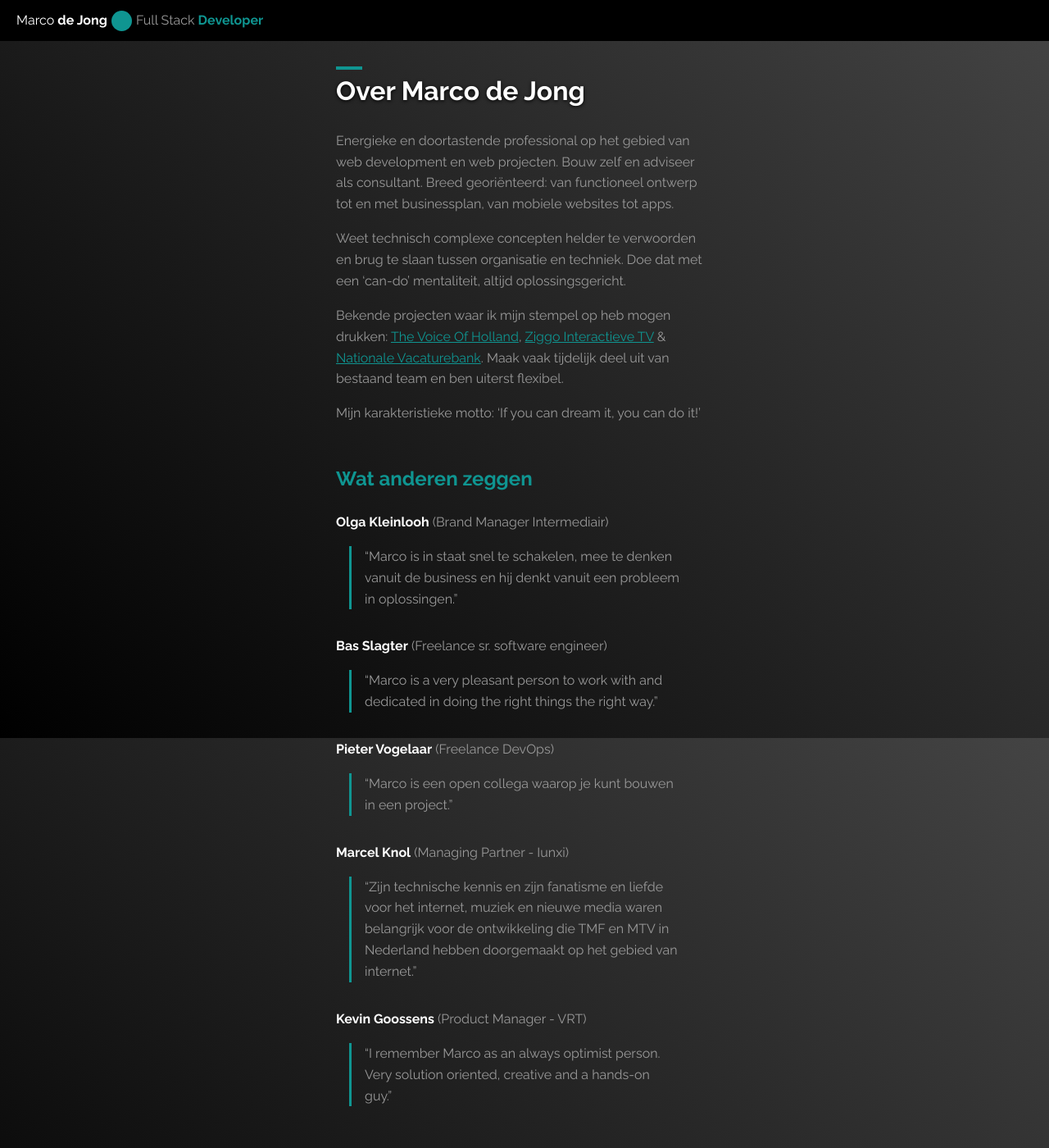
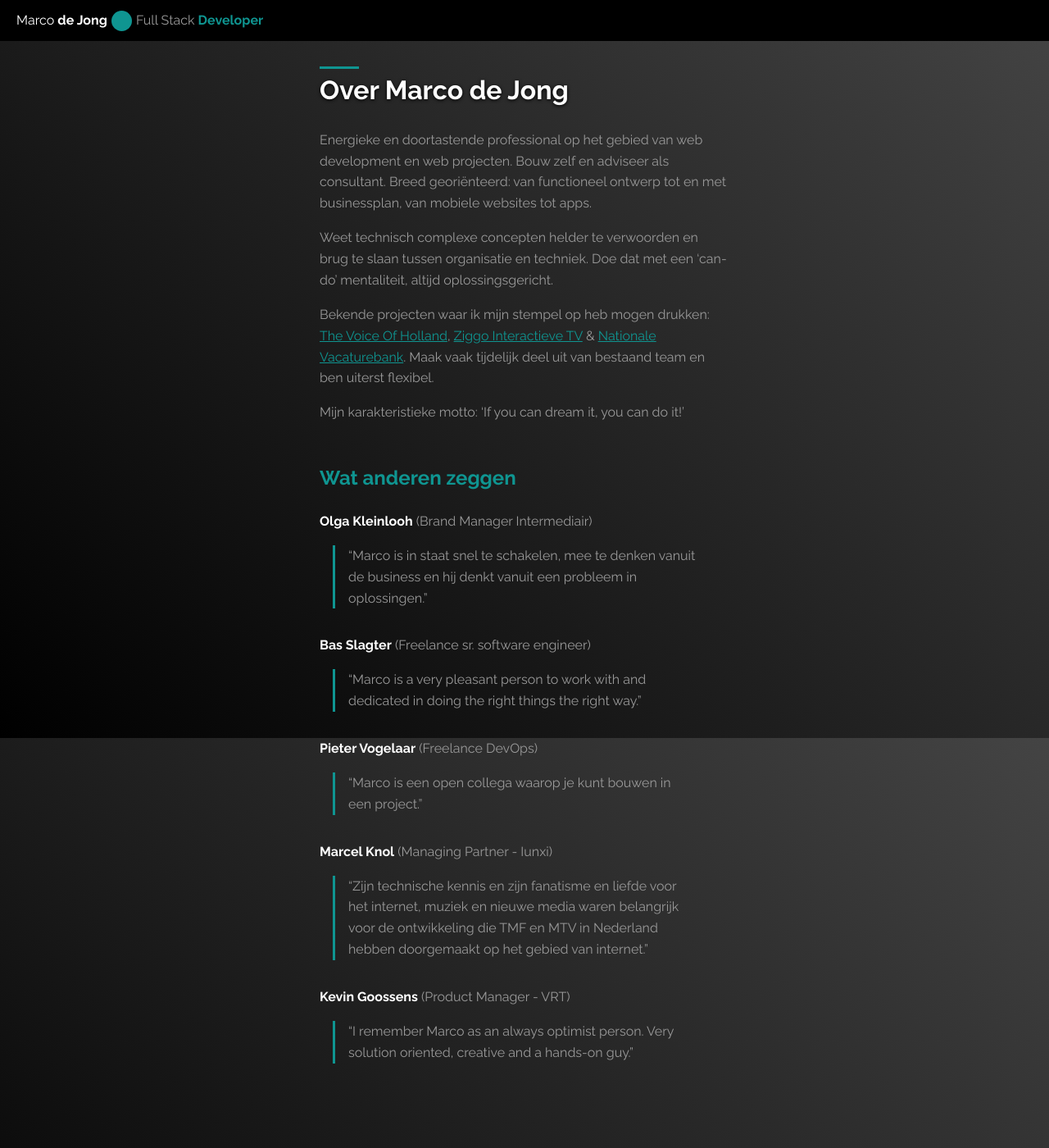
Before and after one commit to MarcoDeJong/marcodejong.github.io, a Jekyll site: the page built from over-marco-de-jong.md, in a window 1280 px wide and 1400 px high. Shown: the whole window at 82% size. Built offline with Jekyll 4.4.1, drawn with Linux system fonts in a browser that asks for light colours.

Commit message:
fix(page): improve words per line

```diff
--- a/_sass/_page.scss
+++ b/_sass/_page.scss
@@ -1,6 +1,6 @@
 .page {
   margin: auto;
-  max-width: 500px;
+  max-width: 540px;
   padding-bottom: 60px;
   padding-left: 20px;
   padding-right: 20px;
@@ -19,8 +19,8 @@
     &::before {
       content: '';
       display: block;
-      border-top: .25rem solid $blue-chill;
-      width: 2rem;
+      border-top: 3px solid $blue-chill;
+      width: 3rem;
     }
   }
   h2 {
```
